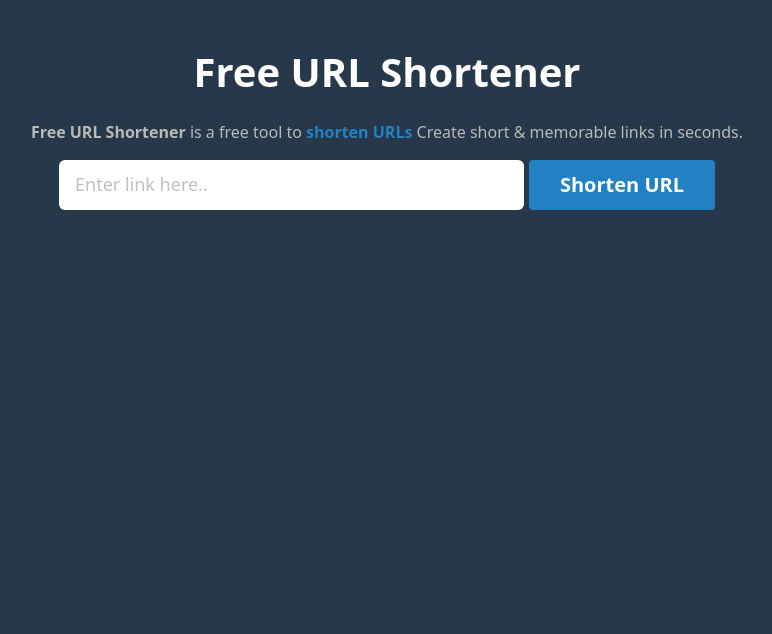
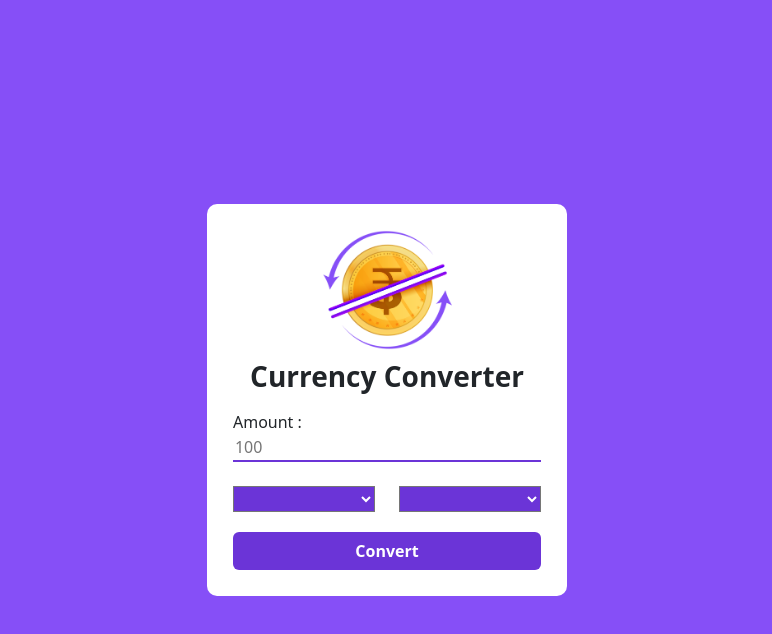
Before and after one commit to Prathap-FSD/Currency-Converter, a plain HTML site: page index.html in a window 1280 px wide. Shown: the whole page, without its empty margins (253-1025 px from the left). Drawn offline with nearby package versions, Linux system fonts and the light colour scheme; no server answers.

Commit message:
first commit

```diff
--- a/css/style.css
+++ b/css/style.css
@@ -1,51 +1,90 @@
 body{
-    background-color: #263849;
+    background-color: #864ff7;
 }
-.pageHeadSec h1{
+.currencyCardParent{
+    display: flex;
+    height: 100vh;
+    align-items: center;
+    justify-content: center;
+}
+.currencyCard{
+    background-color: #fff;
+    padding: 26px;
+    border-radius: 10px;
+}
+#inputAmount{
+    width: 100%;
+    border: 0;
+    border-bottom: 2px solid #6b34d7;
+}
+input::-webkit-outer-spin-button,
+input::-webkit-inner-spin-button {
+    -webkit-appearance: none;
+    margin: 0;
+}
+
+#inputAmount:focus-visible{
+    outline: 0 !important;
+}
+.app-header{
+    display: flex;
+    flex-direction: column;
+    justify-content: center;
+    align-items: center;
+}
+.app-header img{
+    width: 130px;
+}
+h3{
     text-align: center;
-    color: #fff;
+    margin-top: 10px;
     font-weight: 700;
 }
-.pageHeadSec p{
+
+.currencyOption{
+    display: flex;
+    flex-direction: row;
+    justify-content: space-between;
+}
+.currencyOption select{
+    background: #6b34d7;
+    width: 46%;
+    color: #fff;
+    font-weight: 400;
+    outline: 0;
+}
+.currencyOption select:focus-visible{
+    background: #864ff7;
+}
+#convert-btn{
+    width: 100%;
+    background-color: #6b34d7;
+    margin-top: 20px;
+    color: #fff;
+    font-weight: 600;
+}
+#convert-btn:hover{
+    background-color: #864ff7;
+}
+#convert-btn:focus-visible{
+    background-color: #864ff7;
+}
+#result{
+    width: 100%;
+    background-color: #b39de1;
+    height: 40px;
+    display: block;
+    margin-top: 20px;
     text-align: center;
-    color: #b9b9b9;
-    margin-top: 24px;
+    line-height: 40px;
+    font-weight: 600;
 }
-.pageHeadSec p>span{
-    color: #2281C2;
-    font-weight: 700;
+#result{
+    display: none;
 }
-.formSec  [type=url]{
-height: 50px;
-border-radius: 6px;
-padding: 0 16px;
+@media (min-width: 768px){
+    .col-md-3 {
+        flex: 0 0 auto;
+        width: auto !important;
+    }
 }
-.formSec  [type=button]{
-    background-color: #2281C2;
-    border: 0;
-    font-weight: 600;
-    height: 50px;
-    border-radius: 4px;
-    margin-left: 5px;
-}
-#inputUrlBtn:hover{
-    background-color: #09a4f5;
-}
-.formSec{
-    display: flex;
-    justify-content: center;
-}
-#inputUrl{
-    border: 0;
-}
-#inputUrl:focus-visible{
-    outline-style: none;
-}
-#inputUrl:hover{
-    border: 1px solid #09a4f5;
-}
-#inputUrl::placeholder{
-    font-size: 18px;
-    color: #c1c1c1;
-    font-weight: 500;
-}
--- a/index.html
+++ b/index.html
@@ -3,22 +3,35 @@
 <head>
     <meta charset="UTF-8">
     <meta name="viewport" content="width=device-width, initial-scale=1.0">
-    <title>Free URL Shortener</title>
+    <title>Currency Converter</title>
     <link href="https://cdn.jsdelivr.net/npm/bootstrap@5.3.2/dist/css/bootstrap.min.css" rel="stylesheet" integrity="sha384-T3c6CoIi6uLrA9TneNEoa7RxnatzjcDSCmG1MXxSR1GAsXEV/Dwwykc2MPK8M2HN" crossorigin="anonymous">
     <link rel="stylesheet" href="./css/style.css">
 </head>
 <body>
-    <div class="container pageBg">
+    <div class="container">
         <div class="row">
-            <div class="pageHeadSec col-md-12">
-                <h1 class="mt-5">Free URL Shortener</h1>
-                <p><b>Free URL Shortener</b> is a free tool to <span>shorten URLs</span> Create short & memorable links in seconds.</p>
-            </div>
+            <div class="col-md-12 currencyCardParent">
+                <div class="currencyCard col-md-3 col-lg-4 col-xl-3">
+                    <div class="app-header">
+                        <img src="./public/money-exchange-01.png" alt="Currency Converter">
+                        <h3>Currency Converter</h3>
+                    </div>
+                    <div class="curr-detail mt-2">
+                       <div class="curr-input">
+                         <label for="amount"> Amount :</label>
+                        <input type="number" id="inputAmount" placeholder="100">
+                       </div>
+                        <div class="currencyOption mt-4">
+                            <select class="opt" id="from-currency">
 
-            <div class="col-md-12">
-                <div class="formSec ">
-                    <input type="url" name="" id="inputUrl" class="col-md-5" placeholder="Enter link here..">
-                    <button type="button" id="inputUrlBtn" class="btn btn-primary btn-lg col-md-2">Shorten URL</button>
+                            </select>
+                            <select class="opt" id="to-currency">
+
+                            </select>
+                        </div>
+                        <button id="convert-btn" class="btn"> Convert</button>
+                        <span id="result"></span>
+                    </div>
                 </div>
 
             </div>
--- a/js/script.js
+++ b/js/script.js
@@ -1,7 +1,48 @@
-let inputUrl = document.getElementById('inputUrl')
-let inputUrlBtn = document.getElementById('inputUrlBtn')
+let currency = document.querySelectorAll('.opt')
+let convertBtn = document.getElementById('convert-btn')
+let inputAmount = document.getElementById('inputAmount')
+let result = document.getElementById('result')
+
+fetch('https://api.frankfurter.app/currencies')
+.then(res=> res.json())
+.then(data => displayDropDown(data))
+
+function displayDropDown(data){
+    let dataArr = Object.entries(data)
+    for (let i = 0; i < dataArr.length; i++) {
+
+    let curr = `<option value="${dataArr[i][0]}">${dataArr[i][0]}</option>`;
+    currency[0].innerHTML += curr
+    currency[1].innerHTML += curr
+
+   }
+}
+convertBtn.addEventListener('click',()=>{
+    let curr1 = currency[0].value
+let curr2 = currency[1].value
+let inputValue = inputAmount.value
+
+if(inputValue === ""){
+	alert('Currency value not valid')
+}else if(curr1===curr2){
+    alert('Select Different Currency')
+}else{
+    convert(curr1, curr2, inputValue)
+}
+})
+inputAmount.addEventListener('change',(e)=>{
+	if(e.target.value == ""){
+		 result.style.display = "none";
+	}
+})
 
 
-inputUrlBtn.addEventListener('click',()=>{
-    console.log(inputUrl.value);
-})
+function convert(curr1, curr2, inputValue){
+    const host = 'api.frankfurter.app';
+fetch(`https://${host}/latest?amount=${inputValue}&from=${curr1}&to=${curr2}`)
+  .then(resp => resp.json())
+  .then((data) => {
+    result.innerHTML= Object.values(data.rates)[0]
+    result.style.display = "block";
+  });
+}
```
Also changed, not shown: public/money-exchange-01.png (added).
